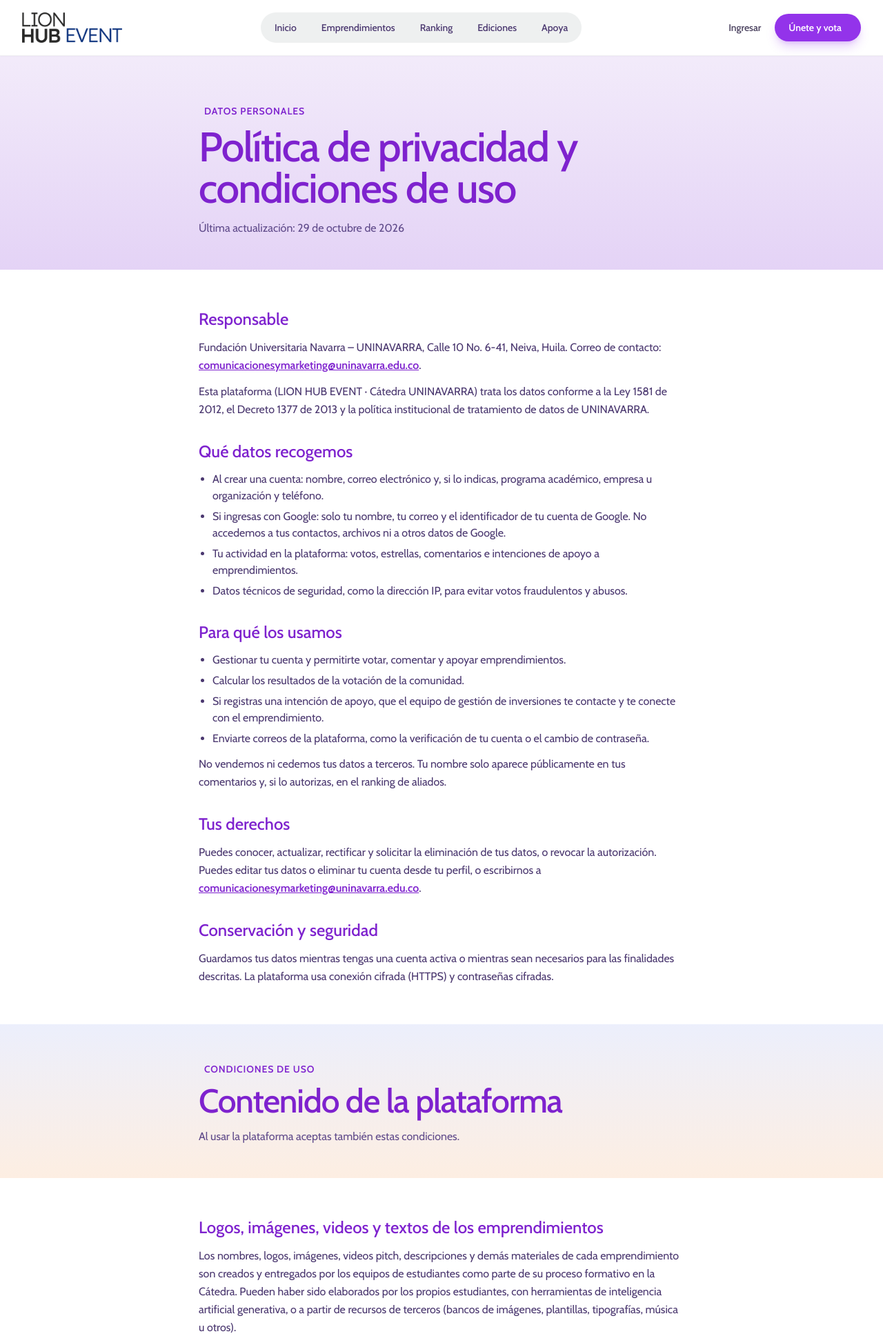
After one commit to luisalbertoquino/catedra-uninavarra, a Laravel app: page /privacidad in a window 1280 px wide. The commit adds this page. Shown: the top 1937 px of the page at 69% size. Run offline with Laravel 10, Linux system fonts and the light colour scheme; data comes from the database, SQL or seed files in the repository; data that the repository does not hold is empty; style sheets or scripts are compiled from the project's sources.

Commit message:
Ingreso con Google y página de privacidad y condiciones de uso
- Botón "Continuar con Google" en ingreso y registro (Laravel Socialite); solo aparece con GOOGLE_CLIENT_ID/SECRET en el .env
- Cuentas existentes entran directo; las nuevas eligen perfil y aceptan el tratamiento de datos antes de crearse
- /privacidad: política de privacidad y condiciones de uso (contenido de los equipos, IA, reclamos, votos, apoyos)

Co-Authored-By: Claude Opus 5.5 <noreply@anthropic.com>

```diff
--- a/composer.json
+++ b/composer.json
@@ -9,6 +9,7 @@
         "guzzlehttp/guzzle": "^7.2",
         "laravel/framework": "^10.0",
         "laravel/sanctum": "^3.2",
+        "laravel/socialite": "^5.31",
         "laravel/tinker": "^2.8",
         "phpoffice/phpspreadsheet": "^1.29"
     },
--- a/config/services.php
+++ b/config/services.php
@@ -31,6 +31,13 @@ return [
         'secret_key' => env('TURNSTILE_SECRET_KEY'),
     ],
 
+    // Ingreso con Google (opcional). Credenciales en Google Cloud → Google Auth Platform → Clientes
+    'google' => [
+        'client_id' => env('GOOGLE_CLIENT_ID'),
+        'client_secret' => env('GOOGLE_CLIENT_SECRET'),
+        'redirect' => env('GOOGLE_REDIRECT_URI', rtrim((string) env('APP_URL'), '/').'/auth/google/callback'),
+    ],
+
     'ses' => [
         'key' => env('AWS_ACCESS_KEY_ID'),
         'secret' => env('AWS_SECRET_ACCESS_KEY'),
--- a/resources/views/auth/login.blade.php
+++ b/resources/views/auth/login.blade.php
@@ -3,6 +3,8 @@
     <p class="mt-2 text-white/60">Ingresa para votar, opinar y apoyar emprendimientos.</p>
 
     <x-auth-session-status class="mt-6" :status="session('status')" />
+
+    <x-google-button class="mt-8" />
 
     <form method="POST" action="{{ route('login') }}" class="mt-8 space-y-5">
         @csrf
--- a/resources/views/auth/register.blade.php
+++ b/resources/views/auth/register.blade.php
@@ -1,6 +1,8 @@
 <x-guest-layout>
     <h1 class="font-display text-4xl font-semibold tracking-tight sm:text-5xl">Únete a la comunidad</h1>
     <p class="mt-2 text-white/60">Crea tu cuenta en menos de un minuto.</p>
+
+    <x-google-button class="mt-8" label="Registrarme con Google" :perfil="$role === 'inversionista' ? 'inversionista' : null" />
 
     <form method="POST" action="{{ route('register') }}" class="mt-8 space-y-5" x-data="{ role: @js(old('role', $role)) }">
         @csrf
@@ -68,7 +70,7 @@
 
         <label class="flex cursor-pointer items-start gap-3 rounded-2xl border-2 border-lion-200 bg-lavanda/30 p-4 transition has-[:checked]:border-lion-600 has-[:checked]:bg-lavanda/70">
             <input type="checkbox" name="terms" value="1" @checked(old('terms')) required class="mt-0.5 text-lion-600 focus:ring-lion-500">
-            <span class="text-sm leading-relaxed text-ink-700">Autorizo el tratamiento de mis datos personales conforme a la Ley 1581 de 2012 y la política de privacidad de UNINAVARRA, para fines de la Cátedra y contacto con los emprendimientos.</span>
+            <span class="text-sm leading-relaxed text-ink-700">Autorizo el tratamiento de mis datos personales conforme a la Ley 1581 de 2012 y la <a href="{{ route('privacy') }}" target="_blank" class="font-semibold text-lion-700 underline">política de privacidad</a> de UNINAVARRA, para fines de la Cátedra y contacto con los emprendimientos.</span>
         </label>
         <x-input-error :messages="$errors->get('terms')" />
 
--- a/resources/views/components/layouts/site.blade.php
+++ b/resources/views/components/layouts/site.blade.php
@@ -168,6 +168,7 @@
                             <li><a href="{{ $url }}" class="hover:text-lion-300">{{ $label }}</a></li>
                         @endforeach
                         <li><a href="{{ route('investors') }}" class="hover:text-lion-300">Soy inversionista o aliado</a></li>
+                        <li><a href="{{ route('privacy') }}" class="hover:text-lion-300">Privacidad y condiciones</a></li>
                     </ul>
                 </div>
                 <div class="md:col-span-4">
--- /dev/null
+++ b/resources/views/public/privacy.blade.php
@@ -0,0 +1,112 @@
+<x-layouts.site title="Política de privacidad y condiciones de uso" description="Cómo trata la plataforma LION HUB EVENT los datos personales de quienes se registran, votan, comentan o apoyan emprendimientos.">
+    @php
+        $email = \App\Models\Setting::get('contact_email');
+        $address = \App\Models\Setting::get('contact_address');
+    @endphp
+    <section class="ecos-soft-violeta pb-12 pt-28 lg:pt-36">
+        <div class="container-x max-w-3xl">
+            <span class="eyebrow"><x-icon name="shield-halved" /> Datos personales</span>
+            <h1 class="page-title mt-3">Política de privacidad y condiciones de uso</h1>
+            <p class="mt-4 text-ink-600">Última actualización: {{ \Illuminate\Support\Carbon::parse('2026-10-29')->translatedFormat('j \d\e F \d\e Y') }}</p>
+        </div>
+    </section>
+
+    <section class="container-x max-w-3xl space-y-8 py-14 text-ink-700 [&_h2]:font-display [&_h2]:text-2xl [&_h2]:text-lion-700 [&_li]:ml-5 [&_li]:list-disc [&_p]:leading-relaxed [&_ul]:space-y-1.5">
+        <div class="space-y-3">
+            <h2>Responsable</h2>
+            <p>Fundación Universitaria Navarra – UNINAVARRA, {{ $address }}. Correo de contacto: <a href="mailto:{{ $email }}" class="font-semibold text-lion-700 underline">{{ $email }}</a>.</p>
+            <p>Esta plataforma (LION HUB EVENT · Cátedra UNINAVARRA) trata los datos conforme a la Ley 1581 de 2012, el Decreto 1377 de 2013 y la política institucional de tratamiento de datos de UNINAVARRA.</p>
+        </div>
+
+        <div class="space-y-3">
+            <h2>Qué datos recogemos</h2>
+            <ul>
+                <li>Al crear una cuenta: nombre, correo electrónico y, si lo indicas, programa académico, empresa u organización y teléfono.</li>
+                <li>Si ingresas con Google: solo tu nombre, tu correo y el identificador de tu cuenta de Google. No accedemos a tus contactos, archivos ni a otros datos de Google.</li>
+                <li>Tu actividad en la plataforma: votos, estrellas, comentarios e intenciones de apoyo a emprendimientos.</li>
+                <li>Datos técnicos de seguridad, como la dirección IP, para evitar votos fraudulentos y abusos.</li>
+            </ul>
+        </div>
+
+        <div class="space-y-3">
+            <h2>Para qué los usamos</h2>
+            <ul>
+                <li>Gestionar tu cuenta y permitirte votar, comentar y apoyar emprendimientos.</li>
+                <li>Calcular los resultados de la votación de la comunidad.</li>
+                <li>Si registras una intención de apoyo, que el equipo de gestión de inversiones te contacte y te conecte con el emprendimiento.</li>
+                <li>Enviarte correos de la plataforma, como la verificación de tu cuenta o el cambio de contraseña.</li>
+            </ul>
+            <p>No vendemos ni cedemos tus datos a terceros. Tu nombre solo aparece públicamente en tus comentarios y, si lo autorizas, en el ranking de aliados.</p>
+        </div>
+
+        <div class="space-y-3">
+            <h2>Tus derechos</h2>
+            <p>Puedes conocer, actualizar, rectificar y solicitar la eliminación de tus datos, o revocar la autorización. Puedes editar tus datos o eliminar tu cuenta desde tu perfil, o escribirnos a <a href="mailto:{{ $email }}" class="font-semibold text-lion-700 underline">{{ $email }}</a>.</p>
+        </div>
+
+        <div class="space-y-3">
+            <h2>Conservación y seguridad</h2>
+            <p>Guardamos tus datos mientras tengas una cuenta activa o mientras sean necesarios para las finalidades descritas. La plataforma usa conexión cifrada (HTTPS) y contraseñas cifradas.</p>
+        </div>
+    </section>
+
+    {{-- ================= CONDICIONES DE USO ================= --}}
+    <section id="condiciones" class="ecos-soft-azul scroll-mt-28 py-12">
+        <div class="container-x max-w-3xl">
+            <span class="eyebrow"><x-icon name="scale-balanced" /> Condiciones de uso</span>
+            <h2 class="section-title mt-3">Contenido de la plataforma</h2>
+            <p class="mt-4 text-ink-600">Al usar la plataforma aceptas también estas condiciones.</p>
+        </div>
+    </section>
+
+    <section class="container-x max-w-3xl space-y-8 py-14 text-ink-700 [&_h2]:font-display [&_h2]:text-2xl [&_h2]:text-lion-700 [&_li]:ml-5 [&_li]:list-disc [&_p]:leading-relaxed [&_ul]:space-y-1.5">
+        <div class="space-y-3">
+            <h2>Logos, imágenes, videos y textos de los emprendimientos</h2>
+            <p>Los nombres, logos, imágenes, videos pitch, descripciones y demás materiales de cada emprendimiento son creados y entregados por los equipos de estudiantes como parte de su proceso formativo en la Cátedra. Pueden haber sido elaborados por los propios estudiantes, con herramientas de inteligencia artificial generativa, o a partir de recursos de terceros (bancos de imágenes, plantillas, tipografías, música u otros).</p>
+            <ul>
+                <li>Cada equipo es responsable de contar con los derechos o licencias necesarios sobre el material que entrega y de respetar las condiciones de uso de las herramientas de inteligencia artificial que emplee.</li>
+                <li>UNINAVARRA publica estos materiales con fines académicos y de divulgación, sin ánimo de lucro, y no verifica ni garantiza su originalidad, titularidad o registro.</li>
+                <li>La publicación de un nombre o logo no significa que la marca esté registrada ni que UNINAVARRA respalde comercialmente el emprendimiento.</li>
+                <li>Los derechos sobre las ideas y materiales de cada emprendimiento pertenecen a sus autores, conforme a la normativa de propiedad intelectual y a los reglamentos institucionales aplicables.</li>
+            </ul>
+        </div>
+
+        <div class="space-y-3">
+            <h2>Si algún contenido te afecta</h2>
+            <p>Si consideras que una imagen, logo, video, texto o comentario publicado vulnera tus derechos de autor, de marca, tu imagen o tu privacidad, escríbenos a <a href="mailto:{{ $email }}" class="font-semibold text-lion-700 underline">{{ $email }}</a> indicando el enlace del contenido y el motivo. Lo revisaremos y, cuando corresponda, lo retiraremos o pediremos al equipo que lo reemplace, en el menor tiempo posible.</p>
+        </div>
+
+        <div class="space-y-3">
+            <h2>Votos, ranking y resultados</h2>
+            <ul>
+                <li>La votación de la comunidad es una actividad académica: cada persona tiene un voto por edición y la plataforma aplica controles contra votos fraudulentos.</li>
+                <li>UNINAVARRA puede anular votos, comentarios o cuentas que muestren indicios de fraude, suplantación o uso automatizado.</li>
+                <li>Las notas y resultados finales se calculan con las reglas publicadas para cada edición (comité técnico y comunidad), y la decisión del comité y de la Cátedra es la que rige.</li>
+            </ul>
+        </div>
+
+        <div class="space-y-3">
+            <h2>Intenciones de apoyo e inversión</h2>
+            <ul>
+                <li>La plataforma no recibe pagos ni realiza transacciones. Una intención de apoyo solo expresa interés y permite que el equipo de gestión de inversiones ponga en contacto a las partes.</li>
+                <li>La información de los emprendimientos es presentada por los estudiantes y no constituye asesoría financiera, jurídica ni recomendación de inversión. Cada inversionista o aliado decide bajo su propio criterio y responsabilidad.</li>
+                <li>Cualquier acuerdo entre aliados y emprendedores es independiente de UNINAVARRA, salvo que la institución participe expresamente en él.</li>
+            </ul>
+        </div>
+
+        <div class="space-y-3">
+            <h2>Comentarios</h2>
+            <p>Cada persona responde por lo que comenta. No se permiten contenidos ofensivos, discriminatorios, engañosos, publicitarios o que vulneren derechos de otros. UNINAVARRA puede ocultar o eliminar comentarios que incumplan estas reglas, sin previo aviso.</p>
+        </div>
+
+        <div class="space-y-3">
+            <h2>Servicios de terceros</h2>
+            <p>Los videos se muestran desde YouTube y el ingreso con Google lo presta Google; su uso se rige también por las condiciones y políticas de privacidad de esas empresas. La plataforma puede tener enlaces a sitios externos (redes sociales de los emprendimientos, por ejemplo) de cuyo contenido no somos responsables.</p>
+        </div>
+
+        <div class="space-y-3">
+            <h2>Disponibilidad y cambios</h2>
+            <p>Hacemos lo posible para que la plataforma funcione sin interrupciones, pero puede haber pausas por mantenimiento o fallas técnicas. Podemos actualizar esta política y estas condiciones; la fecha de la última actualización aparece al inicio de la página.</p>
+        </div>
+    </section>
+</x-layouts.site>
--- a/routes/auth.php
+++ b/routes/auth.php
@@ -4,6 +4,7 @@ use App\Http\Controllers\Auth\AuthenticatedSessionController;
 use App\Http\Controllers\Auth\ConfirmablePasswordController;
 use App\Http\Controllers\Auth\EmailVerificationNotificationController;
 use App\Http\Controllers\Auth\EmailVerificationPromptController;
+use App\Http\Controllers\Auth\GoogleController;
 use App\Http\Controllers\Auth\NewPasswordController;
 use App\Http\Controllers\Auth\PasswordController;
 use App\Http\Controllers\Auth\PasswordResetLinkController;
@@ -20,6 +21,12 @@ Route::middleware('guest')->group(function () {
 
     Route::get('login', [AuthenticatedSessionController::class, 'create'])
                 ->name('login');
+
+    // Ingreso con Google
+    Route::get('auth/google', [GoogleController::class, 'redirect'])->middleware('throttle:20,1')->name('google.redirect');
+    Route::get('auth/google/callback', [GoogleController::class, 'callback'])->middleware('throttle:20,1')->name('google.callback');
+    Route::get('auth/google/completar', [GoogleController::class, 'complete'])->name('google.complete');
+    Route::post('auth/google/completar', [GoogleController::class, 'store'])->middleware('throttle:10,1');
 
     Route::post('login', [AuthenticatedSessionController::class, 'store']);
 
--- a/routes/web.php
+++ b/routes/web.php
@@ -25,6 +25,7 @@ Route::get('/emprendimientos', [VentureController::class, 'index'])->name('ventu
 Route::get('/emprendimientos/{venture}', [VentureController::class, 'show'])->name('ventures.show');
 Route::get('/ranking', [RankingController::class, 'index'])->name('ranking');
 Route::get('/inversionistas', [InvestorController::class, 'index'])->name('investors');
+Route::view('/privacidad', 'public.privacy')->name('privacy');
 Route::get('/ediciones', [EditionController::class, 'index'])->name('editions.index');
 Route::get('/ediciones/{edition}', [EditionController::class, 'show'])->name('editions.show');
 
```
Also changed, not shown: app/Http/Controllers/Auth/GoogleController.php (added, +123 -0 lines), resources/views/auth/google-complete.blade.php (added, +61 -0 lines), resources/views/components/google-button.blade.php (added, +14 -0 lines), tests/Feature/GoogleLoginTest.php (added, +81 -0 lines), database/migrations/2026_10_29_000002_add_google_id_to_users.php (added), 2 other files.
